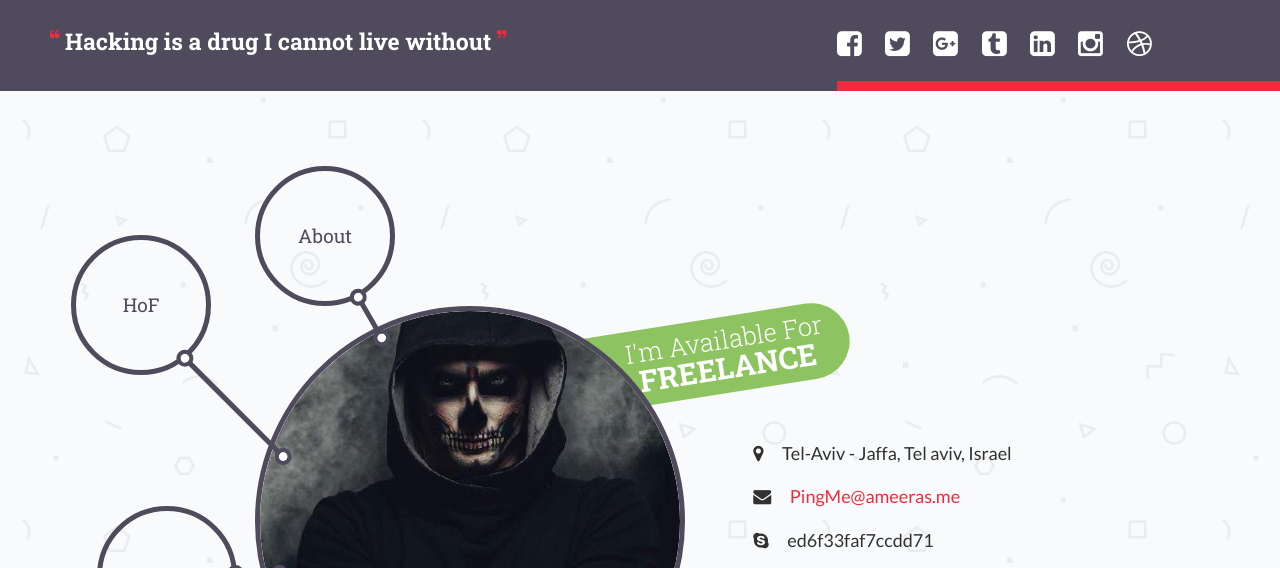
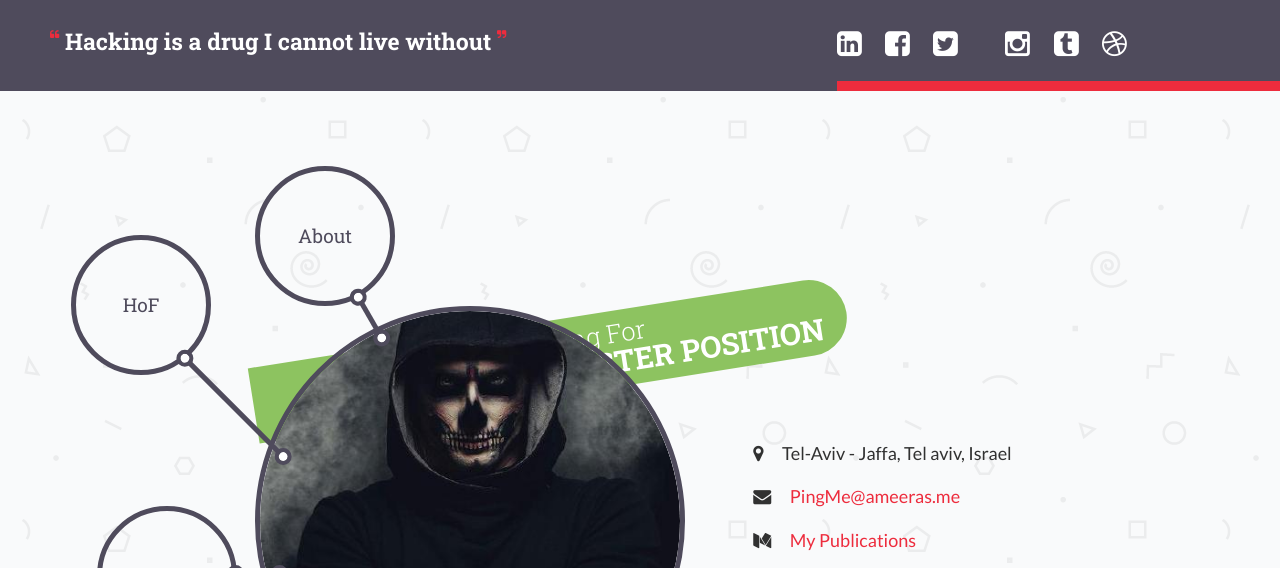
Before and after one commit to AmeerAssadi/MyWebSite, a plain HTML site: page index.htm in a window 1280 px wide. Shown: the top 568 px of the page. Drawn offline with Linux system fonts and the light colour scheme; some packages are replaced by stand-ins of ours.

Commit message:
Update index.htm

```diff
--- a/index.htm
+++ b/index.htm
@@ -65,12 +65,12 @@
                                    </div>
                                    <div class="col-xs-12 col-md-4 bordered-bottom">
                                           <ul class="social-icons ">
+                                                 <li><a class="fa fa-linkedin-square wow swing" data-wow-delay="500ms" href="https://linkedin.com/in/ameerassadi"></a></li>
                                                  <li><a class="fa fa-facebook-square wow swing" data-wow-delay="100ms" href="https://fb.me/Amirh4ck"></a></li>
                                                  <li><a class="fa fa-twitter-square wow swing" data-wow-delay="200ms" href="https://twitter.com/AmeerAssadi"></a></li>
-                                                 <li><a class="fa fa-google-plus-square wow swing" data-wow-delay="300ms" href="#"></a></li>
+                                                 <li><a class="fa fa-medium-square wow swing" data-wow-delay="300ms" href="https://medium.com/@AmeerAssadi"></a></li>
+						  <li><a class="fa fa-instagram wow swing" data-wow-delay="600ms" href="https://instagram.com/AmeerAssadii"></a></li>
                                                  <li><a class="fa fa-tumblr-square wow swing" data-wow-delay="400ms" href="#"></a></li>
-                                                 <li><a class="fa fa-linkedin-square wow swing" data-wow-delay="500ms" href="https://linkedin.com/in/ameerassadi"></a></li>
-                                                 <li><a class="fa fa-instagram wow swing" data-wow-delay="600ms" href="#"></a></li>
                                                  <li><a class="fa fa-dribbble wow swing" data-wow-delay="700ms" href="#"></a></li>
 
                                           </ul>
@@ -108,8 +108,8 @@
                                                  </div>
 
                                                  <div id="available-label" class="available">
-                                                        <span class="small light capital">I'm available for</span>
-                                                        <span class="bold uppercase">freelance</span>
+                                                        <span class="small light capital">Looking For</span>
+                                                        <span class="bold uppercase">Penetration Tester Position</span>
                                                  </div>
 
                                                  <div id="title">
@@ -124,7 +124,7 @@
                                                  <ul class="iconic-list">
                                                         <li><i class="fa fa-map-marker"></i> Tel-Aviv - Jaffa, Tel aviv, Israel</li>
                                                         <li><i class="fa fa-envelope"></i> <a href="mailto:pingme@ameeras.me">PingMe@ameeras.me</a></li>
-                                                        <li><i class="fa fa-skype"></i> ed6f33faf7ccdd71</li>
+                                                        <li><i class="fa fa-medium"></i> <a href="https://medium.com/@AmeerAssadi">My Publications</a></li>
                                                         <li><i class="fa fa-facebook-official"></i><a href="https://m.me/Amirh4ck"> Amirh4ck</a></li>
 
                                                  </ul>
```
